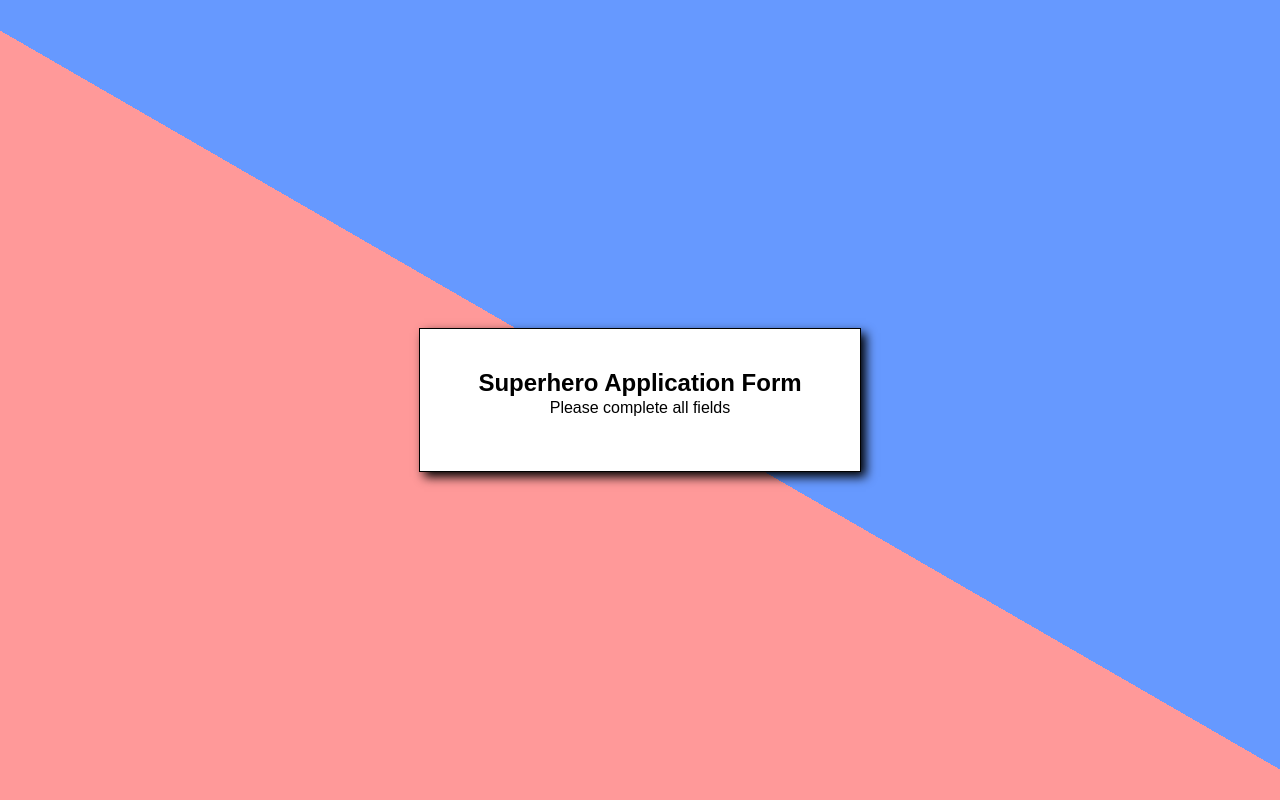
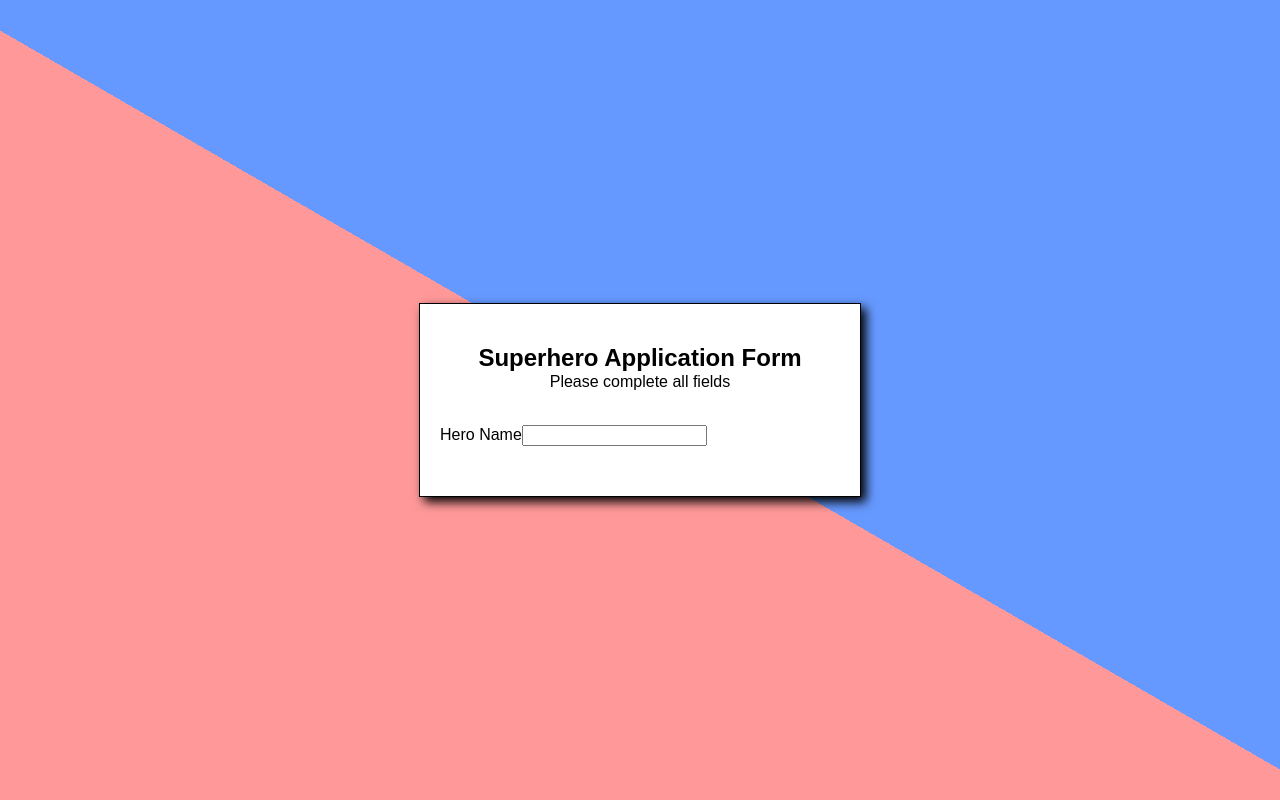
Before and after one commit to djimgon/react-learning-lab, a React app in the folder frontend/: page / in a window 1280 px wide. Built offline with nearby package versions, Linux system fonts and the light colour scheme; the HTML template or start-up script is replaced by a standard one.

Commit message:
Workshop 03 - Added InputName

```diff
--- a/frontend/src/workshop/03-superhero-application-form/Exercise.jsx
+++ b/frontend/src/workshop/03-superhero-application-form/Exercise.jsx
@@ -1,10 +1,25 @@
 import './styles.css';
 
+import { useState } from "react";
+
 const Exercise = () => {
+  const [heroName, setHeroName] = useState("");
+  const [realName, setRealName] = useState("");
+
+  const [powerSource, setPowerSource] = useState("");
+  const [powers, setPowers] = useState([]);
+
   return (
     <div className="form-wrap">
       <h2>Superhero Application Form</h2>
       <p>Please complete all fields</p>
+      <form>
+        <div className="section">
+          <label>Hero Name
+            <input type="text" value={heroName} onChange={(e) => setHeroName(e.target.value)} />
+          </label>
+        </div>
+      </form>
     </div>
   );
 };
```
